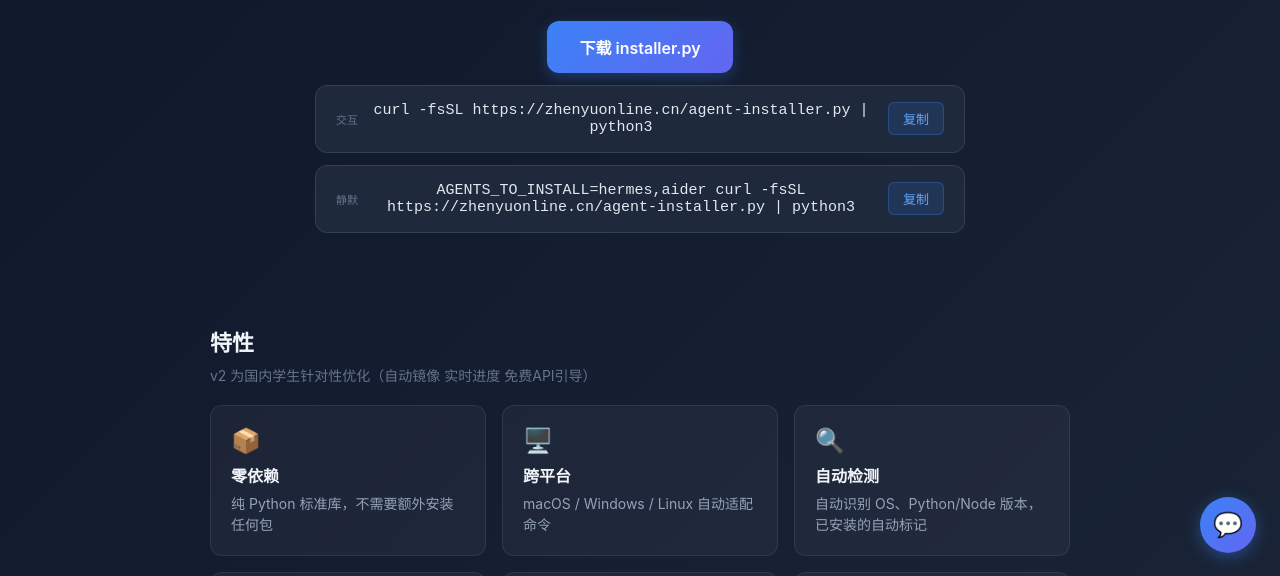
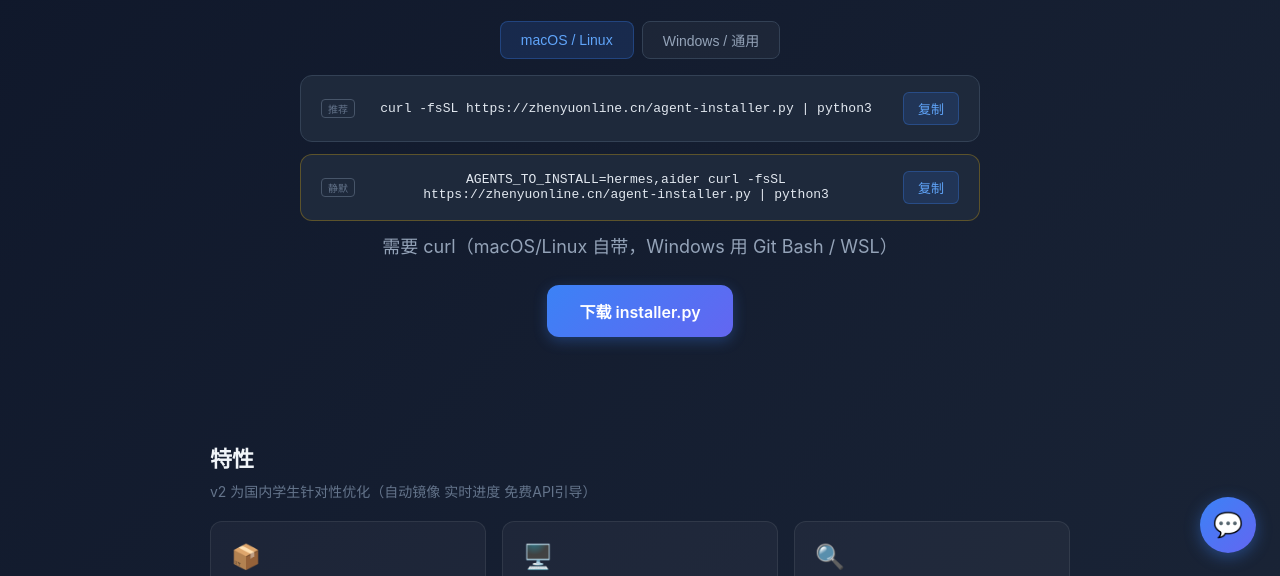
Before and after one commit to zhenyuren/agent-forge, a plain HTML site: page index.html in a window 1280 px wide. Shown: the part 223-799 px from the top of the page. Drawn offline with Linux system fonts and the light colour scheme.

Commit message:
Add platform tabs: curl for Mac/Linux, Python universal for Windows

```diff
--- a/index.html
+++ b/index.html
@@ -11,13 +11,21 @@ body{font-family:-apple-system,BlinkMacSystemFont,"Segoe UI",PingFang SC,Microso
 .hero h1{font-size:42px;font-weight:800;background:linear-gradient(135deg,#60a5fa,#a78bfa);-webkit-background-clip:text;-webkit-text-fill-color:transparent;margin-bottom:12px}
 .hero .badge{display:inline-block;background:linear-gradient(135deg,#f59e0b,#ef4444);color:#fff;padding:4px 14px;border-radius:999px;font-size:13px;font-weight:700;margin-bottom:12px}
 .hero p{font-size:18px;color:#94a3b8;max-width:600px;margin:0 auto 24px;line-height:1.6}
+.btn-wrap{text-align:center;margin:24px 0}
 .btn{display:inline-block;background:linear-gradient(135deg,#3b82f6,#6366f1);color:#fff;padding:14px 32px;border-radius:12px;text-decoration:none;font-weight:600;font-size:16px;transition:transform .2s,box-shadow .2s;box-shadow:0 4px 14px rgba(59,130,246,.3)}
 .btn:hover{transform:translateY(-2px);box-shadow:0 6px 20px rgba(59,130,246,.4)}
-.code-box{background:#1e293b;border:1px solid #334155;border-radius:12px;padding:16px 20px;margin:12px auto;max-width:650px;font-family:SF Mono,Menlo,monospace;font-size:15px;color:#e2e8f0;display:flex;align-items:center;justify-content:space-between}
-.code-box code{flex:1;overflow-x:auto}
-.code-box .label{font-size:11px;color:#64748b;margin-right:8px;white-space:nowrap}
+.code-box{background:#1e293b;border:1px solid #334155;border-radius:12px;padding:16px 20px;margin:12px auto;max-width:680px;font-family:SF Mono,Menlo,monospace;font-size:14px;color:#e2e8f0;display:flex;align-items:center;justify-content:space-between}
+.code-box code{flex:1;overflow-x:auto;font-size:13px}
+.code-box .label{font-size:11px;color:#64748b;margin-right:8px;white-space:nowrap;min-width:28px}
+.code-box .platform-tag{font-size:10px;color:#64748b;margin-right:6px;white-space:nowrap;border:1px solid #475569;border-radius:4px;padding:1px 6px}
 .copy-btn{background:rgba(59,130,246,.15);border:1px solid rgba(59,130,246,.3);color:#60a5fa;padding:6px 14px;border-radius:6px;cursor:pointer;font-size:13px;transition:all .2s;margin-left:12px;flex-shrink:0}
 .copy-btn:hover{background:rgba(59,130,246,.25)}
+.tabs{display:flex;gap:8px;justify-content:center;margin-bottom:16px}
+.tab-btn{background:rgba(255,255,255,.04);border:1px solid #334155;color:#94a3b8;padding:8px 20px;border-radius:8px;cursor:pointer;font-size:14px;transition:all .2s}
+.tab-btn.active{background:rgba(59,130,246,.15);border-color:rgba(59,130,246,.3);color:#60a5fa}
+.tab-btn:hover{background:rgba(59,130,246,.1)}
+.tab-content{display:none}
+.tab-content.active{display:block}
 .features{max-width:900px;margin:40px auto;padding:0 20px}
 .features h2{font-size:22px;margin-bottom:20px;color:#f1f5f9}
 .features .sub{font-size:14px;color:#64748b;margin:-12px 0 20px}
@@ -37,6 +45,8 @@ body{font-family:-apple-system,BlinkMacSystemFont,"Segoe UI",PingFang SC,Microso
 .agent-table .tag{display:inline-block;padding:2px 10px;border-radius:999px;font-size:12px;font-weight:600}
 .agent-table .tag-py{background:rgba(59,130,246,.15);color:#60a5fa}
 .agent-table .tag-node{background:rgba(234,179,8,.15);color:#fbbf24}
+.platform-note{text-align:center;color:#64748b;font-size:13px;margin:8px 0 4px}
+.platform-note code{background:#1e293b;padding:1px 6px;border-radius:4px;font-size:12px}
 .footer{text-align:center;padding:40px;color:#64748b;font-size:14px}
 .footer a{color:#60a5fa;text-decoration:none}
 .footer a:hover{text-decoration:underline}
@@ -67,16 +77,42 @@ body{font-family:-apple-system,BlinkMacSystemFont,"Segoe UI",PingFang SC,Microso
   <div class="badge">v2 升级 — 镜像加速 · 实时进度 · 免费API引导 · 一键卸载</div>
   <h1>AgentForge</h1>
   <p>一条命令，装遍 6 大主流 AI 编程智能体。<br>零依赖、跨平台、自动检测环境、国内镜像加速。</p>
-  <a class="btn" href="https://zhenyuonline.cn/agent-installer.py" download>下载 installer.py</a>
-  <div class="code-box">
-    <span class="label">交互</span>
-    <code>curl -fsSL https://zhenyuonline.cn/agent-installer.py | python3</code>
-    <button class="copy-btn" onclick="navigator.clipboard.writeText('curl -fsSL https://zhenyuonline.cn/agent-installer.py | python3');this.textContent='已复制';setTimeout(()=>this.textContent='复制',2000)">复制</button>
+
+  <div class="tabs" id="tabHeaders">
+    <button class="tab-btn active" onclick="switchTab('curl')">macOS / Linux</button>
+    <button class="tab-btn" onclick="switchTab('python')">Windows / 通用</button>
   </div>
-  <div class="code-box">
-    <span class="label">静默</span>
-    <code>AGENTS_TO_INSTALL=hermes,aider curl -fsSL https://zhenyuonline.cn/agent-installer.py | python3</code>
-    <button class="copy-btn" onclick="navigator.clipboard.writeText('AGENTS_TO_INSTALL=hermes,aider curl -fsSL https://zhenyuonline.cn/agent-installer.py | python3');this.textContent='已复制';setTimeout(()=>this.textContent='复制',2000)">复制</button>
+
+  <div id="tab-curl" class="tab-content active">
+    <div class="code-box">
+      <span class="platform-tag">推荐</span>
+      <code>curl -fsSL https://zhenyuonline.cn/agent-installer.py | python3</code>
+      <button class="copy-btn" onclick="navigator.clipboard.writeText('curl -fsSL https://zhenyuonline.cn/agent-installer.py | python3');this.textContent='复制';setTimeout(()=>this.textContent='复制',2000)">复制</button>
+    </div>
+    <div class="code-box" style="border-color:rgba(234,179,8,.3)">
+      <span class="platform-tag">静默</span>
+      <code>AGENTS_TO_INSTALL=hermes,aider curl -fsSL https://zhenyuonline.cn/agent-installer.py | python3</code>
+      <button class="copy-btn" onclick="navigator.clipboard.writeText('AGENTS_TO_INSTALL=hermes,aider curl -fsSL https://zhenyuonline.cn/agent-installer.py | python3');this.textContent='复制';setTimeout(()=>this.textContent='复制',2000)">复制</button>
+    </div>
+    <p class="platform-note">需要 curl（macOS/Linux 自带，Windows 用 Git Bash / WSL）</p>
+  </div>
+
+  <div id="tab-python" class="tab-content">
+    <div class="code-box">
+      <span class="platform-tag">通用</span>
+      <code>python -c "import urllib.request as u; exec(u.urlopen('https://zhenyuonline.cn/agent-installer.py').read())"</code>
+      <button class="copy-btn" onclick="navigator.clipboard.writeText('python -c "import urllib.request as u; exec(u.urlopen('"'"'https://zhenyuonline.cn/agent-installer.py'"'"').read())"');this.textContent='复制';setTimeout(()=>this.textContent='复制',2000)">复制</button>
+    </div>
+    <div class="code-box" style="border-color:rgba(59,130,246,.3)">
+      <span class="platform-tag">静默</span>
+      <code>set AGENTS_TO_INSTALL=hermes,aider &amp; python -c "import urllib.request as u; exec(u.urlopen('https://zhenyuonline.cn/agent-installer.py').read())"</code>
+      <button class="copy-btn" onclick="navigator.clipboard.writeText('set AGENTS_TO_INSTALL=hermes,aider & python -c "import urllib.request as u; exec(u.urlopen('"'"'https://zhenyuonline.cn/agent-installer.py'"'"').read())"');this.textContent='复制';setTimeout(()=>this.textContent='复制',2000)">复制</button>
+    </div>
+    <p class="platform-note">✅ Windows  cmd / PowerShell / macOS / Linux 全部可用，无需 curl</p>
+  </div>
+
+  <div class="btn-wrap">
+    <a class="btn" href="https://zhenyuonline.cn/agent-installer.py" download>下载 installer.py</a>
   </div>
 </div>
 
@@ -130,6 +166,21 @@ body{font-family:-apple-system,BlinkMacSystemFont,"Segoe UI",PingFang SC,Microso
 </div>
 
 <script>
+var activeTab = "curl";
+function switchTab(tab) {
+  activeTab = tab;
+  document.querySelectorAll(".tab-content").forEach(function(el) { el.classList.remove("active"); });
+  document.querySelectorAll(".tab-btn").forEach(function(el) { el.classList.remove("active"); });
+  document.getElementById("tab-" + tab).classList.add("active");
+  document.querySelectorAll(".tab-btn").forEach(function(el) {
+    if (el.textContent.includes("Windows") || el.textContent.includes("通用")) {
+      if (tab === "python") el.classList.add("active");
+    } else {
+      if (tab === "curl") el.classList.add("active");
+    }
+  });
+}
+
 const CHAT_API = "https://zhenyuonline.cn/agent-forge/api/chat";
 function toggleChat(){
   const box=document.getElementById("chatBox"),btn=document.getElementById("chatBtn");
```
